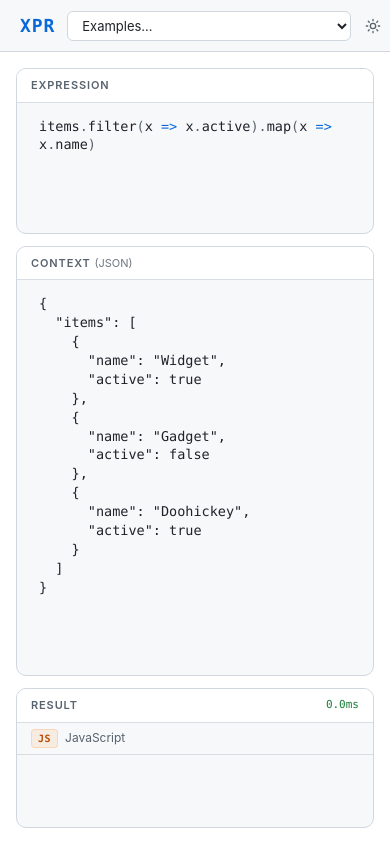
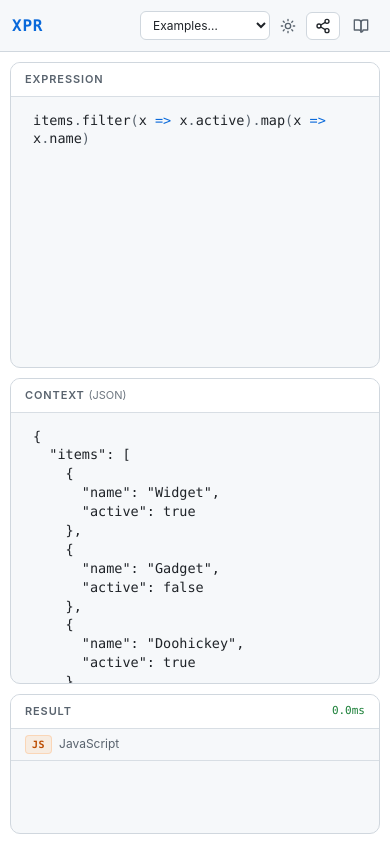
Before and after one commit to xpr-lang/xpr-playground, a website built with Vite: page index.html in a window 390 px wide. Built offline with nearby package versions, Linux system fonts and the light colour scheme; what @xpr-lang/xpr would draw is missing.

Commit message:
feat(ui): mobile-first responsive layout with 768/1024/1280 breakpoints
Rewrite style.css mobile-first cascade (iPhone SE 375x667 baseline):

- Base (<=767px): vertical stack of expression -> context -> results;
  icon-only header buttons; tagline hidden; results bounded by 60dvh.
- Tablet (>=768px): restore tagline and Share/Docs labels; comfier padding.
- Desktop (>=1024px): grid 1fr 1fr for editors; results max 240px.
- Wide (>=1280px): scaffolding for future runtime matrix (W3.4).

Replaces single max-width:700px block with min-width cascade. No
horizontal scroll at 375px (verified scrollWidth=375). dvh fallback
via @supports avoids iOS Safari 100vh browser-chrome bug.

index.html wraps Share/Docs button text in <span class="btn-label">
so CSS can hide labels on mobile; adds aria-label on share/docs/select
and type="button" on share button (also clears 3 pre-existing LSP
warnings on those elements as a side benefit).

Ultraworked with [Sisyphus](https://github.com/code-yeongyu/oh-my-openagent)

Co-authored-by: Sisyphus <clio-agent@sisyphuslabs.ai>

```diff
--- a/index.html
+++ b/index.html
@@ -31,18 +31,18 @@
           <span class="tagline">Playground</span>
         </div>
         <div class="header-right">
-          <select id="examples-select" class="examples-select" title="Load an example"></select>
+          <select id="examples-select" class="examples-select" title="Load an example" aria-label="Load an example"></select>
           <button id="theme-toggle" class="btn btn-ghost btn-icon theme-toggle" type="button" data-testid="theme-toggle" aria-label="Toggle theme" title="Toggle theme">
             <svg class="icon-moon" width="16" height="16" viewBox="0 0 24 24" fill="none" stroke="currentColor" stroke-width="2" stroke-linecap="round" stroke-linejoin="round" aria-hidden="true"><path d="M21 12.79A9 9 0 1 1 11.21 3 7 7 0 0 0 21 12.79z"/></svg>
             <svg class="icon-sun" width="16" height="16" viewBox="0 0 24 24" fill="none" stroke="currentColor" stroke-width="2" stroke-linecap="round" stroke-linejoin="round" aria-hidden="true"><circle cx="12" cy="12" r="4"/><path d="M12 2v2M12 20v2M4.93 4.93l1.41 1.41M17.66 17.66l1.41 1.41M2 12h2M20 12h2M4.93 19.07l1.41-1.41M17.66 6.34l1.41-1.41"/></svg>
           </button>
-          <button id="share-btn" class="btn btn-secondary" title="Copy shareable link">
-            <svg width="16" height="16" viewBox="0 0 24 24" fill="none" stroke="currentColor" stroke-width="2" stroke-linecap="round" stroke-linejoin="round"><circle cx="18" cy="5" r="3"/><circle cx="6" cy="12" r="3"/><circle cx="18" cy="19" r="3"/><line x1="8.59" y1="13.51" x2="15.42" y2="17.49"/><line x1="15.41" y1="6.51" x2="8.59" y2="10.49"/></svg>
-            Share
+          <button id="share-btn" class="btn btn-secondary" type="button" title="Copy shareable link" aria-label="Copy shareable link">
+            <svg width="16" height="16" viewBox="0 0 24 24" fill="none" stroke="currentColor" stroke-width="2" stroke-linecap="round" stroke-linejoin="round" aria-hidden="true"><circle cx="18" cy="5" r="3"/><circle cx="6" cy="12" r="3"/><circle cx="18" cy="19" r="3"/><line x1="8.59" y1="13.51" x2="15.42" y2="17.49"/><line x1="15.41" y1="6.51" x2="8.59" y2="10.49"/></svg>
+            <span class="btn-label">Share</span>
           </button>
-          <a href="https://xpr-lang.github.io/xpr-docs/" target="_blank" rel="noopener" class="btn btn-ghost" title="Documentation">
-            <svg width="16" height="16" viewBox="0 0 24 24" fill="none" stroke="currentColor" stroke-width="2" stroke-linecap="round" stroke-linejoin="round"><path d="M2 3h6a4 4 0 0 1 4 4v14a3 3 0 0 0-3-3H2z"/><path d="M22 3h-6a4 4 0 0 0-4 4v14a3 3 0 0 0 3-3h7z"/></svg>
-            Docs
+          <a href="https://xpr-lang.github.io/xpr-docs/" target="_blank" rel="noopener" class="btn btn-ghost" title="Documentation" aria-label="Documentation">
+            <svg width="16" height="16" viewBox="0 0 24 24" fill="none" stroke="currentColor" stroke-width="2" stroke-linecap="round" stroke-linejoin="round" aria-hidden="true"><path d="M2 3h6a4 4 0 0 1 4 4v14a3 3 0 0 0-3-3H2z"/><path d="M22 3h-6a4 4 0 0 0-4 4v14a3 3 0 0 0 3-3h7z"/></svg>
+            <span class="btn-label">Docs</span>
           </a>
         </div>
       </header>
--- a/src/style.css
+++ b/src/style.css
@@ -124,6 +124,8 @@
   }
 }
 
+/* ===== Mobile-first base (≤767px). Tablet/desktop/wide cascade via min-width queries at bottom. Do NOT add max-width queries. ===== */
+
 html, body {
   height: 100%;
   background: var(--bg);
@@ -132,6 +134,7 @@ html, body {
   font-size: 14px;
   line-height: 1.5;
   -webkit-font-smoothing: antialiased;
+  overflow-x: hidden;
 }
 
 #app {
@@ -147,28 +150,30 @@ html, body {
   display: flex;
   align-items: center;
   justify-content: space-between;
-  padding: 0 20px;
+  padding: 0 12px;
   background: var(--bg-surface);
   border-bottom: 1px solid var(--border);
   flex-shrink: 0;
-  gap: 12px;
+  gap: 6px;
 }
 
 .header-left {
   display: flex;
   align-items: center;
-  gap: 8px;
+  gap: 6px;
+  min-width: 0;
 }
 
 .logo {
   font-family: var(--font-mono);
-  font-size: 18px;
+  font-size: 16px;
   font-weight: 700;
   color: var(--accent);
   letter-spacing: 0.05em;
 }
 
 .tagline {
+  display: none;
   font-size: 13px;
   color: var(--text-muted);
   font-weight: 400;
@@ -177,7 +182,8 @@ html, body {
 .header-right {
   display: flex;
   align-items: center;
-  gap: 8px;
+  gap: 4px;
+  min-width: 0;
 }
 
 /* ===== Buttons ===== */
@@ -185,7 +191,7 @@ html, body {
   display: inline-flex;
   align-items: center;
   gap: 6px;
-  padding: 5px 12px;
+  padding: 5px 8px;
   border-radius: var(--radius);
   font-size: 13px;
   font-weight: 500;
@@ -225,6 +231,10 @@ html, body {
   justify-content: center;
 }
 
+.btn-label {
+  display: none;
+}
+
 .theme-toggle .icon-sun { display: none; }
 .theme-toggle .icon-moon { display: block; }
 :root[data-theme="light"] .theme-toggle .icon-sun { display: block; }
@@ -239,13 +249,16 @@ html, body {
   background: var(--bg-elevated);
   border: 1px solid var(--border);
   color: var(--text);
-  padding: 5px 10px;
+  padding: 5px 8px;
   border-radius: var(--radius);
-  font-size: 13px;
+  font-size: 12px;
   cursor: pointer;
   outline: none;
   transition: border-color 0.15s;
   font-family: var(--font-sans);
+  max-width: 130px;
+  min-width: 0;
+  text-overflow: ellipsis;
 }
 .examples-select:hover {
   border-color: var(--accent);
@@ -260,15 +273,15 @@ html, body {
   display: flex;
   flex-direction: column;
   overflow: hidden;
-  padding: 16px;
-  gap: 12px;
+  padding: 10px;
+  gap: 10px;
 }
 
 /* ===== Editors Row ===== */
 .editors-row {
-  display: grid;
-  grid-template-columns: 1fr 1fr;
-  gap: 12px;
+  display: flex;
+  flex-direction: column;
+  gap: 10px;
   flex: 1;
   min-height: 0;
 }
@@ -280,7 +293,8 @@ html, body {
   border: 1px solid var(--border);
   border-radius: var(--radius-lg);
   overflow: hidden;
-  min-height: 0;
+  min-height: 12rem;
+  flex: 1;
 }
 
 .pane-label {
@@ -331,7 +345,16 @@ html, body {
   overflow: hidden;
   flex-shrink: 0;
   min-height: 140px;
-  max-height: 240px;
+  max-height: 60vh;
+}
+
+@supports (height: 100dvh) {
+  #app {
+    height: 100dvh;
+  }
+  .results-row {
+    max-height: 60dvh;
+  }
 }
 
 .results-header {
@@ -378,6 +401,7 @@ html, body {
   flex-direction: column;
   overflow: hidden;
   border-right: 1px solid var(--border-subtle);
+  min-width: 0;
 }
 
 .result-panel:last-child {
@@ -473,17 +497,82 @@ html, body {
   background: var(--text-subtle);
 }
 
-/* ===== Responsive ===== */
-@media (max-width: 700px) {
-  .editors-row {
-    grid-template-columns: 1fr;
+/* ===== Tablet (≥768px) ===== */
+@media (min-width: 768px) {
+  .header {
+    padding: 0 16px;
+    gap: 10px;
+  }
+
+  .logo {
+    font-size: 18px;
   }
 
   .tagline {
-    display: none;
+    display: inline;
   }
 
-  .btn span {
-    display: none;
+  .header-right {
+    gap: 6px;
+  }
+
+  .btn {
+    padding: 5px 12px;
+  }
+
+  .btn-label {
+    display: inline;
+  }
+
+  .examples-select {
+    max-width: none;
+    font-size: 13px;
+    padding: 5px 10px;
+  }
+
+  .main {
+    padding: 14px;
+    gap: 12px;
+  }
+
+  .editors-row {
+    gap: 12px;
   }
 }
+
+/* ===== Desktop (≥1024px): two-column editors ===== */
+@media (min-width: 1024px) {
+  .header {
+    padding: 0 20px;
+    gap: 12px;
+  }
+
+  .header-right {
+    gap: 8px;
+  }
+
+  .main {
+    padding: 16px;
+  }
+
+  .editors-row {
+    display: grid;
+    grid-template-columns: 1fr 1fr;
+  }
+
+  .editor-pane {
+    min-height: 0;
+  }
+
+  .results-row {
+    min-height: 140px;
+    max-height: 240px;
+  }
+}
+
+/* ===== Wide (≥1280px): scaffolding for future runtime matrix (W3.4) ===== */
+@media (min-width: 1280px) {
+  .results-panels {
+    gap: 0;
+  }
+}
```
